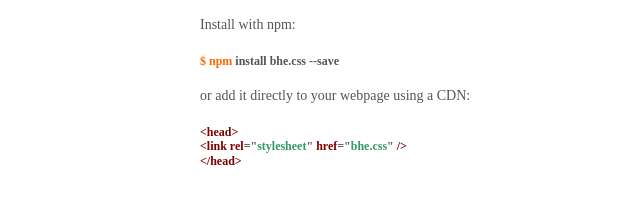
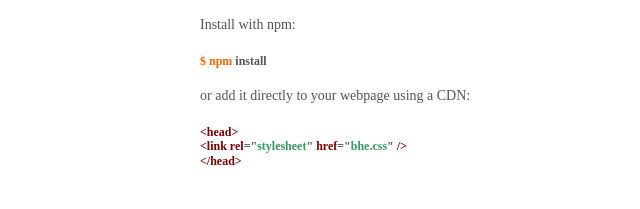
Before and after one commit to CYB3R-G0D/Button-Hover-Effects, a plain HTML site: page installation.html in a window 1280 px wide. Shown: the part 206-415 px from the top of the page, 0-640 px from the left. Drawn offline with Linux system fonts and the light colour scheme.

Commit message:
Update installation.html

```diff
--- a/installation.html
+++ b/installation.html
@@ -323,7 +323,7 @@
 <!--[if mso]><table width="100%" cellpadding="0" cellspacing="0" border="0"><tr><td style="padding-right: 10px; padding-left: 10px; padding-top: 10px; padding-bottom: 10px; font-family: 'Times New Roman', Georgia, serif"><![endif]-->
 <div style="color:#555555;font-family:TimesNewRoman, 'Times New Roman', Times, Beskerville, Georgia, serif;line-height:1.2;padding-top:10px;padding-right:10px;padding-bottom:10px;padding-left:10px;">
 <div class="txtTinyMce-wrapper" style="line-height: 1.2; font-size: 12px; color: #555555; font-family: TimesNewRoman, 'Times New Roman', Times, Beskerville, Georgia, serif; mso-line-height-alt: 14px;">
-<p style="margin: 0; line-height: 1.2; word-break: break-word; mso-line-height-alt: 14px; margin-top: 0; margin-bottom: 0;"><strong><span style="color: #ff6600;">$ npm</span> install bhe.css --save</strong></p>
+<p style="margin: 0; line-height: 1.2; word-break: break-word; mso-line-height-alt: 14px; margin-top: 0; margin-bottom: 0;"><strong><span style="color: #ff6600;">$ npm</span> install </strong></p>
 </div>
 </div>
 <!--[if mso]></td></tr></table><![endif]-->
```
